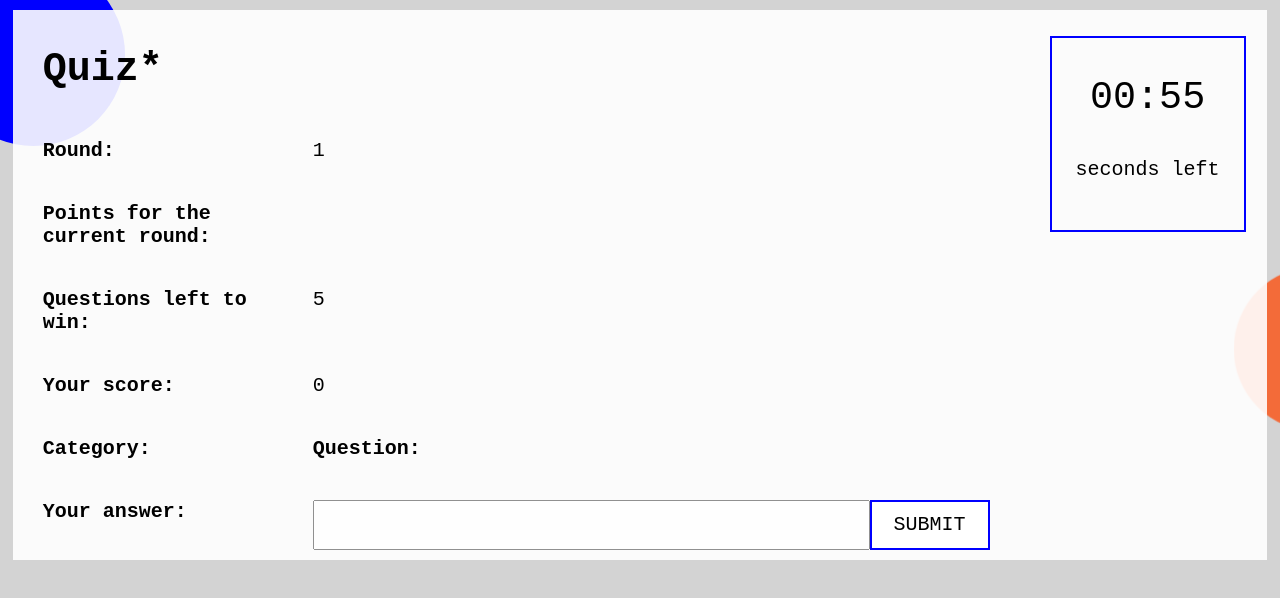
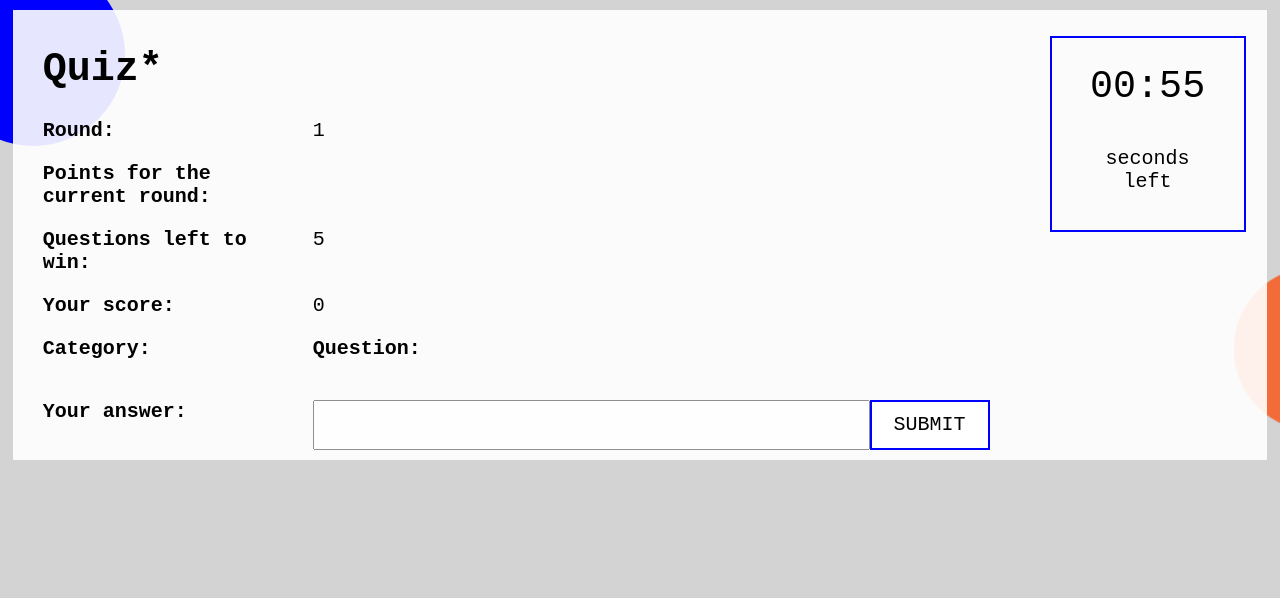
Before and after one commit to RadekKosiada/react-quiz-words, a React (Create React App) app: page / in a window 1280 px wide. Shown: the top 598 px of the page. Built offline with nearby package versions, Linux system fonts and the light colour scheme; no server answers.

Commit message:
Change the distances/margins between p tags

```diff
--- a/src/App.css
+++ b/src/App.css
@@ -11,6 +11,10 @@ body {
   font-size: 20px;
 }
 
+p {
+  margin-top: 0;
+  margin-bottom: 1em;
+}
 /* grid for the quiz & clock */
 .main-container {
   display: grid;
@@ -99,8 +103,17 @@ input[type="submit"] {
   margin: 2vw 2vw 2vw 0;
 }
 
+#timer {
+  display: block;
+  position: absolute;
+  top: 50%;
+  left: 50%;
+  transform: translate(-50%, -50%);
+}
+
 .time {
   font-size: 3vw;
+  margin-top: 10px;
 }
 
 /* POPUPS & OVERLAY */
```
